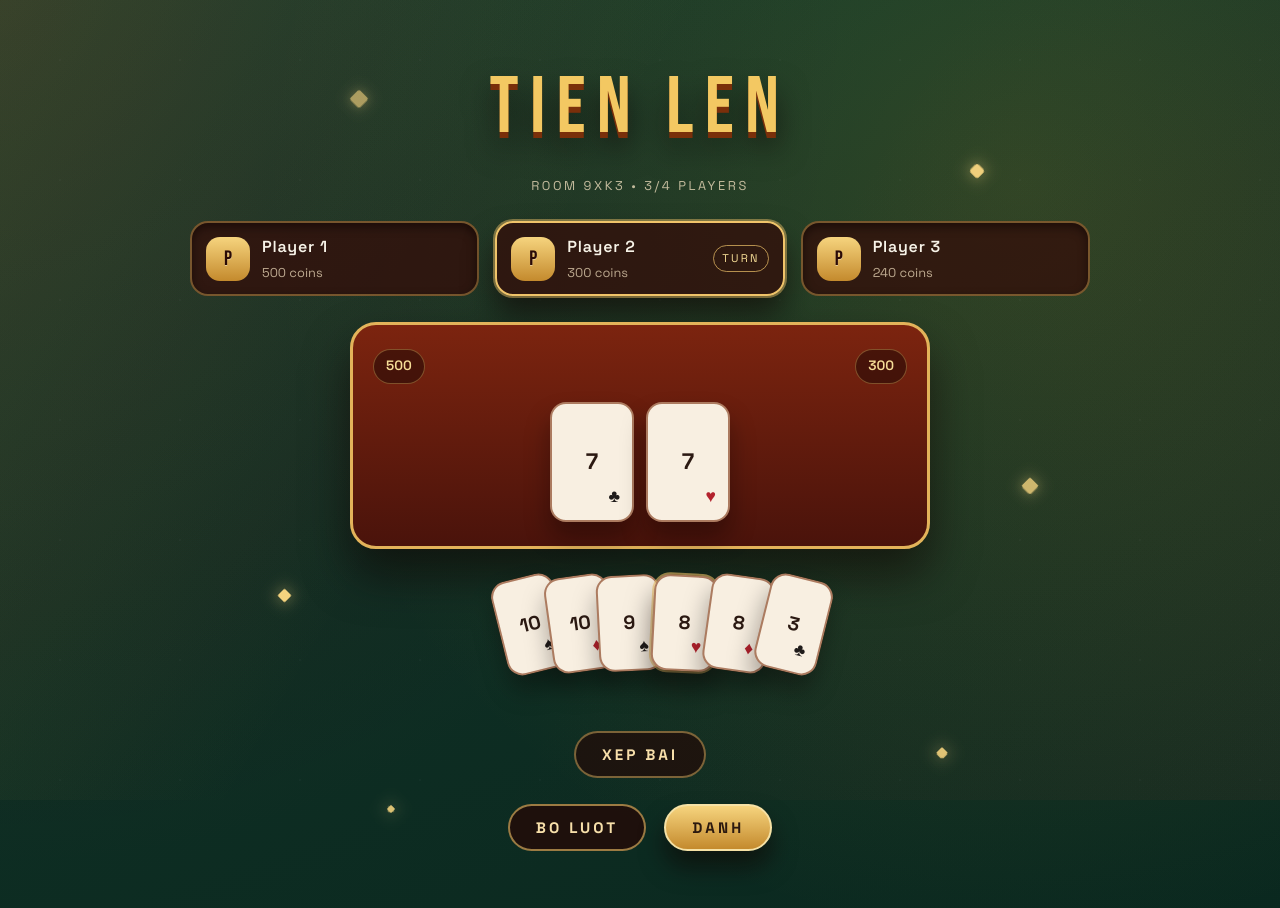
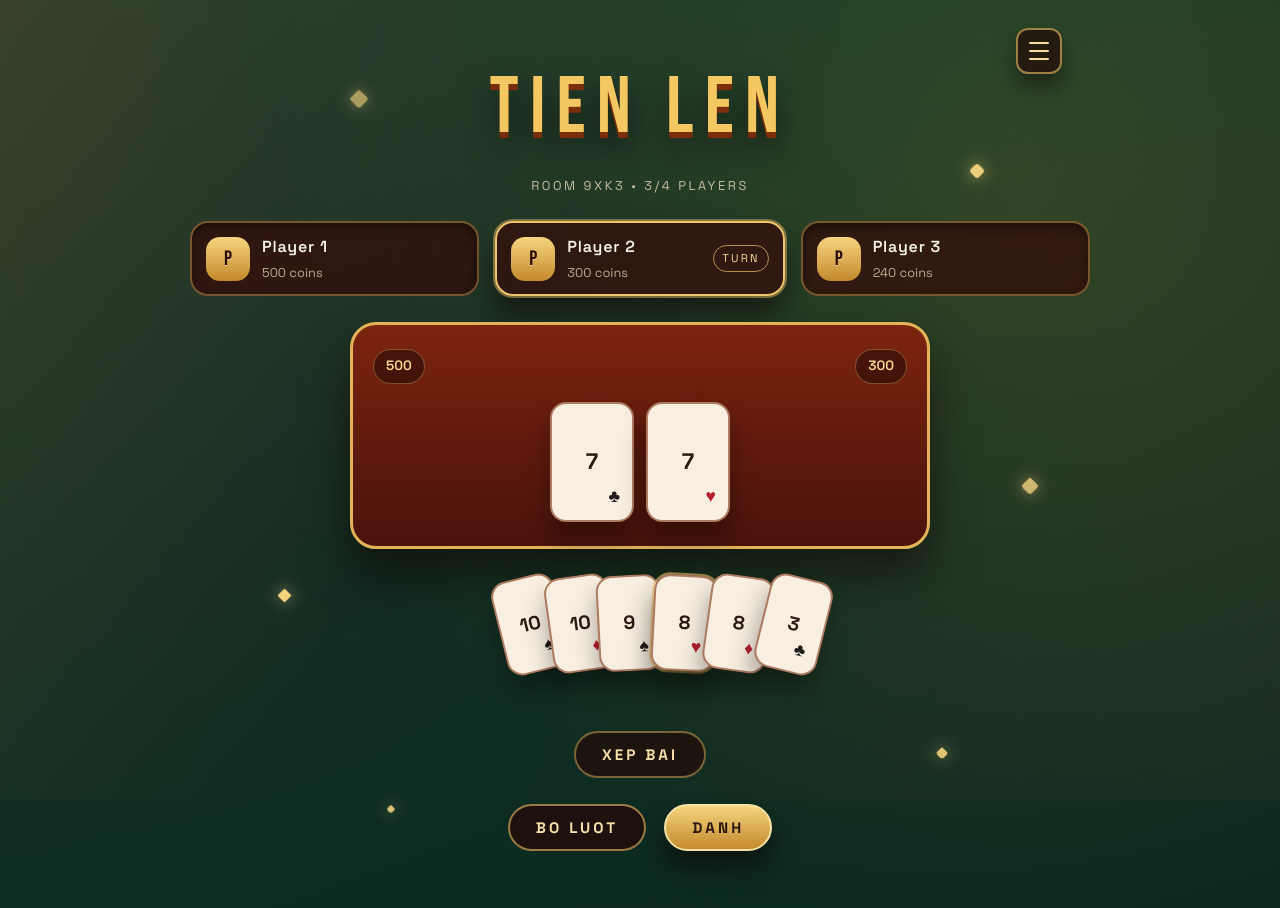
Before and after one commit to truongthuanr/Vietnamese-TienLen-Cardgame, a React app in the folder frontend/: page /room in a window 1280 px wide. Shown: the top 908 px of the page. Built offline with nearby package versions, Linux system fonts and the light colour scheme; the HTML template or start-up script is replaced by a standard one.

Commit message:
room side menu

```diff
--- a/frontend/src/App.css
+++ b/frontend/src/App.css
@@ -403,6 +403,122 @@
 .room-header {
   position: relative;
   z-index: 2;
+}
+
+.room-menu-toggle {
+  position: absolute;
+  top: 28px;
+  right: 28px;
+  width: 46px;
+  height: 46px;
+  border-radius: 12px;
+  border: 2px solid rgba(240, 196, 106, 0.6);
+  background: rgba(35, 11, 8, 0.7);
+  display: grid;
+  gap: 6px;
+  place-content: center;
+  cursor: pointer;
+  z-index: 3;
+  box-shadow: 0 12px 20px rgba(10, 2, 0, 0.4);
+}
+
+.room-menu-toggle span {
+  display: block;
+  width: 20px;
+  height: 2px;
+  background: #f6dd97;
+  border-radius: 999px;
+}
+
+.room-menu-backdrop {
+  position: fixed;
+  inset: 0;
+  background: rgba(6, 10, 8, 0.55);
+  opacity: 0;
+  pointer-events: none;
+  transition: opacity 0.2s ease;
+  z-index: 4;
+}
+
+.room-menu-backdrop.open {
+  opacity: 1;
+  pointer-events: auto;
+}
+
+.room-menu {
+  position: absolute;
+  top: 0;
+  right: 0;
+  width: min(320px, 85vw);
+  height: 100%;
+  padding: 24px 20px;
+  background: linear-gradient(180deg, #8f2b1b, #4e0f0a);
+  border-left: 3px solid #e3b35a;
+  box-shadow: -16px 0 30px rgba(10, 2, 0, 0.55);
+  transform: translateX(100%);
+  transition: transform 0.25s ease;
+  display: grid;
+  gap: 20px;
+}
+
+.room-menu-backdrop.open .room-menu {
+  transform: translateX(0);
+}
+
+.room-menu-header {
+  display: flex;
+  align-items: center;
+  justify-content: space-between;
+  gap: 12px;
+  font-family: var(--font-display);
+  color: #f6dd97;
+  letter-spacing: 0.12em;
+}
+
+.room-menu-header p {
+  margin: 0;
+  font-size: 1.6rem;
+}
+
+.room-menu-close {
+  border-radius: 999px;
+  border: 2px solid rgba(240, 196, 106, 0.6);
+  background: transparent;
+  color: #f6dd97;
+  padding: 6px 12px;
+  letter-spacing: 0.18em;
+  text-transform: uppercase;
+  font-size: 0.7rem;
+  cursor: pointer;
+}
+
+.room-menu-section {
+  display: grid;
+  gap: 10px;
+}
+
+.room-menu-title {
+  margin: 0;
+  font-size: 0.8rem;
+  text-transform: uppercase;
+  letter-spacing: 0.3em;
+  color: rgba(248, 230, 196, 0.75);
+}
+
+.room-menu-section button {
+  border-radius: 14px;
+  border: 2px solid rgba(240, 196, 106, 0.4);
+  background: rgba(35, 11, 8, 0.7);
+  color: #f7dfaa;
+  padding: 10px 12px;
+  font-weight: 600;
+  letter-spacing: 0.08em;
+  cursor: pointer;
+  text-align: left;
+}
+
+.room-menu-section button:hover {
+  border-color: rgba(240, 196, 106, 0.8);
 }
 
 .room-title {
--- a/frontend/src/pages/Room.tsx
+++ b/frontend/src/pages/Room.tsx
@@ -1,4 +1,7 @@
+import { useState } from 'react'
+
 const Room = () => {
+  const [menuOpen, setMenuOpen] = useState(false)
   const players = [
     { id: 'p1', name: 'Player 1', chips: 500, active: false },
     { id: 'p2', name: 'Player 2', chips: 300, active: true },
@@ -20,6 +23,44 @@ const Room = () => {
         <p className="room-title">TIEN LEN</p>
         <p className="room-subtitle">Room 9XK3 • 3/4 players</p>
       </header>
+
+      <button
+        className="room-menu-toggle"
+        type="button"
+        aria-label={menuOpen ? 'Close menu' : 'Open menu'}
+        onClick={() => setMenuOpen((prev) => !prev)}
+      >
+        <span />
+        <span />
+        <span />
+      </button>
+
+      <div className={`room-menu-backdrop${menuOpen ? ' open' : ''}`}>
+        <aside className="room-menu" aria-hidden={!menuOpen}>
+          <div className="room-menu-header">
+            <p>Menu</p>
+            <button
+              className="room-menu-close"
+              type="button"
+              onClick={() => setMenuOpen(false)}
+            >
+              Close
+            </button>
+          </div>
+          <div className="room-menu-section">
+            <p className="room-menu-title">Host</p>
+            <button type="button">Start game</button>
+            <button type="button">Invite players</button>
+            <button type="button">Close room</button>
+          </div>
+          <div className="room-menu-section">
+            <p className="room-menu-title">Player</p>
+            <button type="button">Ready</button>
+            <button type="button">Change name</button>
+            <button type="button">Leave room</button>
+          </div>
+        </aside>
+      </div>
 
       <section className="room-players">
         {players.map((player) => (
```
